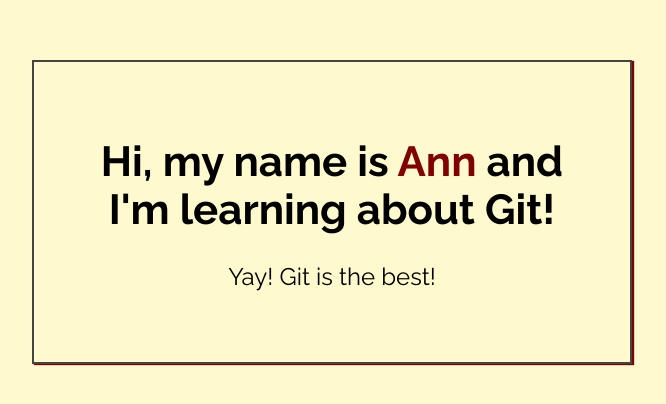
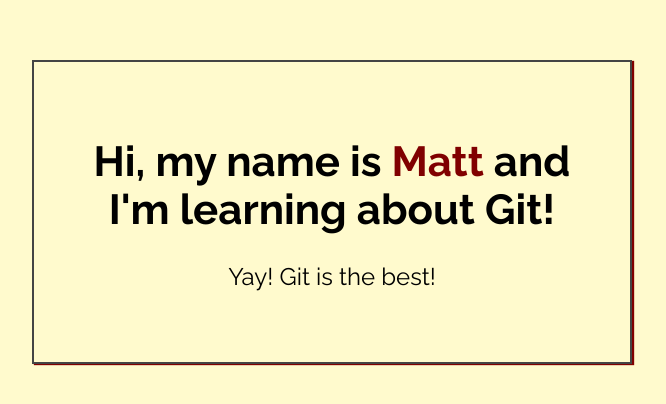
Before and after one commit to novaub/my-first-repo, a plain HTML site: page index.html in a window 1280 px wide. Shown: the part 188-592 px from the top of the page, without its empty margins (308-974 px from the left). Drawn offline with Linux system fonts and the light colour scheme.

Commit message:
Added name to index.html

```diff
--- a/index.html
+++ b/index.html
@@ -14,7 +14,7 @@
 <body>
 
     <div class="greeting">
-        <h1>Hi, my name is <span class="highlight">Ann</span> and I'm learning about Git! </h1>
+        <h1>Hi, my name is <span class="highlight">Matt</span> and I'm learning about Git! </h1>
 
         <p>Yay! Git is the best!</p>
     </div>
```
